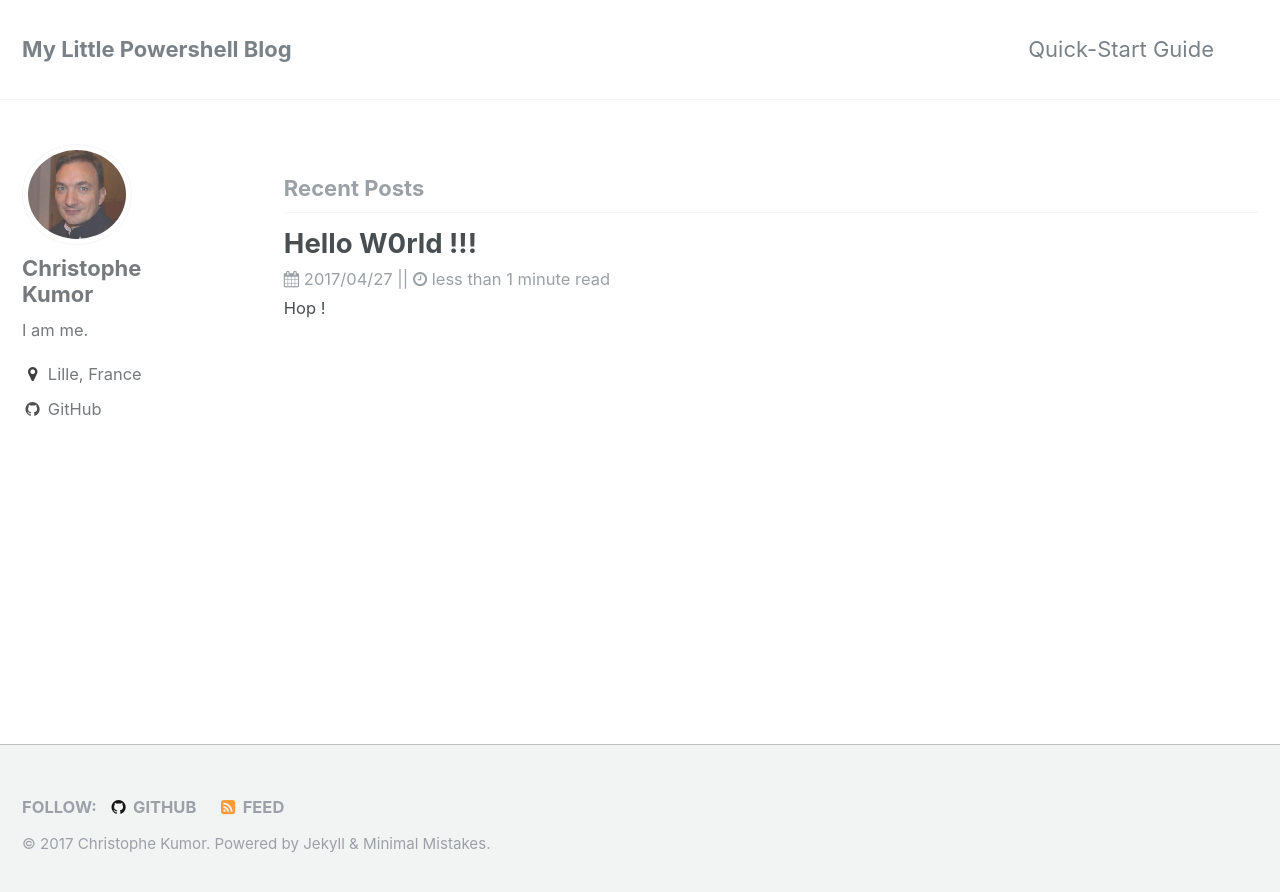
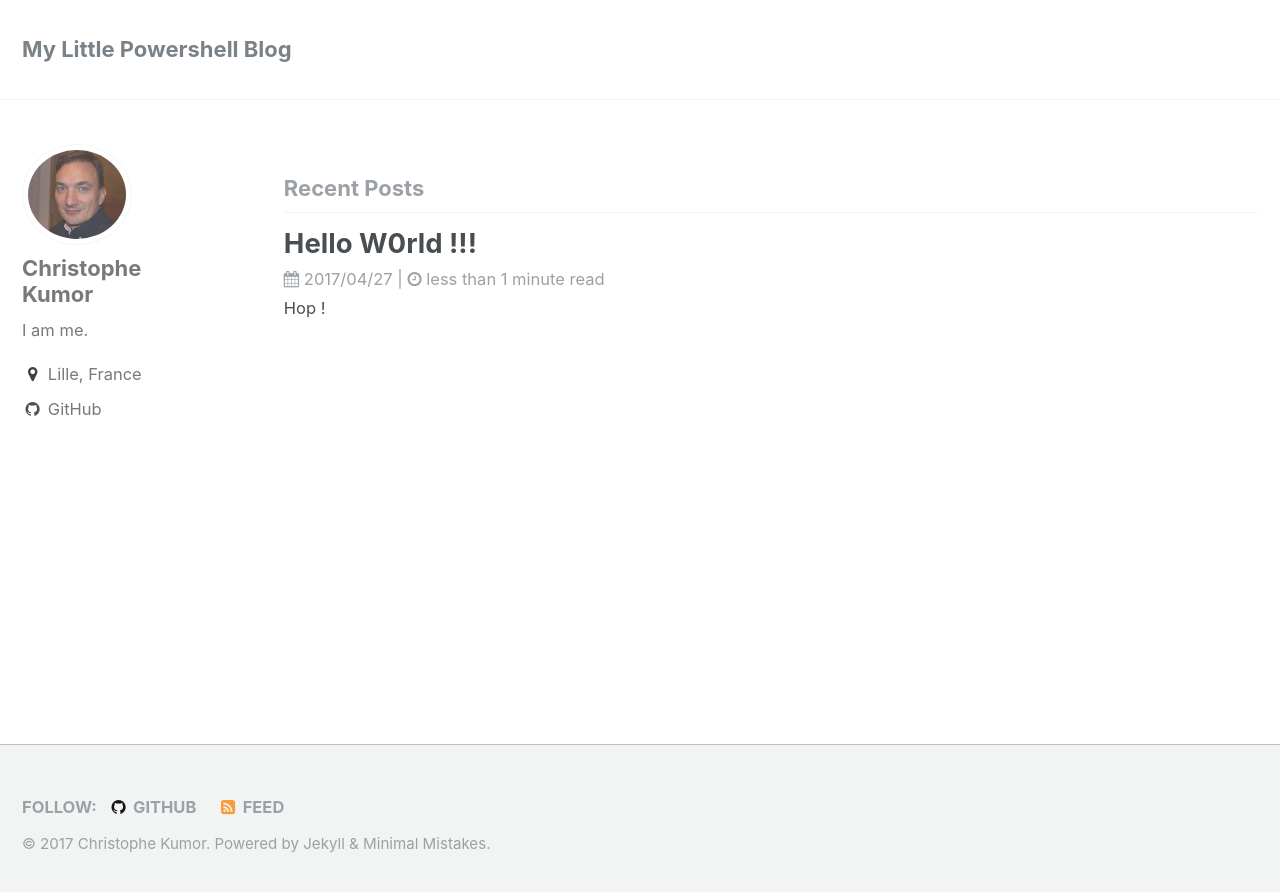
Before and after one commit to christophekumor/christophekumor.github.io, a Jekyll site: the page built from index.html, in a window 1280 px wide. Shown: the top 892 px of the page. Built offline with Jekyll 4.4.1, drawn with Linux system fonts in a browser that asks for light colours; the list of posts is cut into pages by our own code.

Commit message:
Remove Quick-Start Guide

```diff
--- a/_data/navigation.yml
+++ b/_data/navigation.yml
@@ -1,7 +1,7 @@
 # main links
 main:
-  - title: "Quick-Start Guide"
-    url: https://mmistakes.github.io/minimal-mistakes/docs/quick-start-guide/
+ # - title: "Quick-Start Guide"
+  #  url: https://mmistakes.github.io/minimal-mistakes/docs/quick-start-guide/
   # - title: "About"
   #   url: https://mmistakes.github.io/minimal-mistakes/about/
   # - title: "Sample Posts"
--- a/_includes/archive-single.html
+++ b/_includes/archive-single.html
@@ -33,7 +33,7 @@
     {% if post.read_time %}
       <p class="page__meta">
         {% if site.custom.landingpage.publisheddate and include.type != "grid" %}
-          <i class="fa fa-calendar" aria-hidden="true"></i> {{ post.date | date: "%Y/%m/%d" }} ||
+          <i class="fa fa-calendar" aria-hidden="true"></i> {{ post.date | date: "%Y/%m/%d" }} |
         {% endif %}
         <i class="fa fa-clock-o" aria-hidden="true">
         </i>
```
